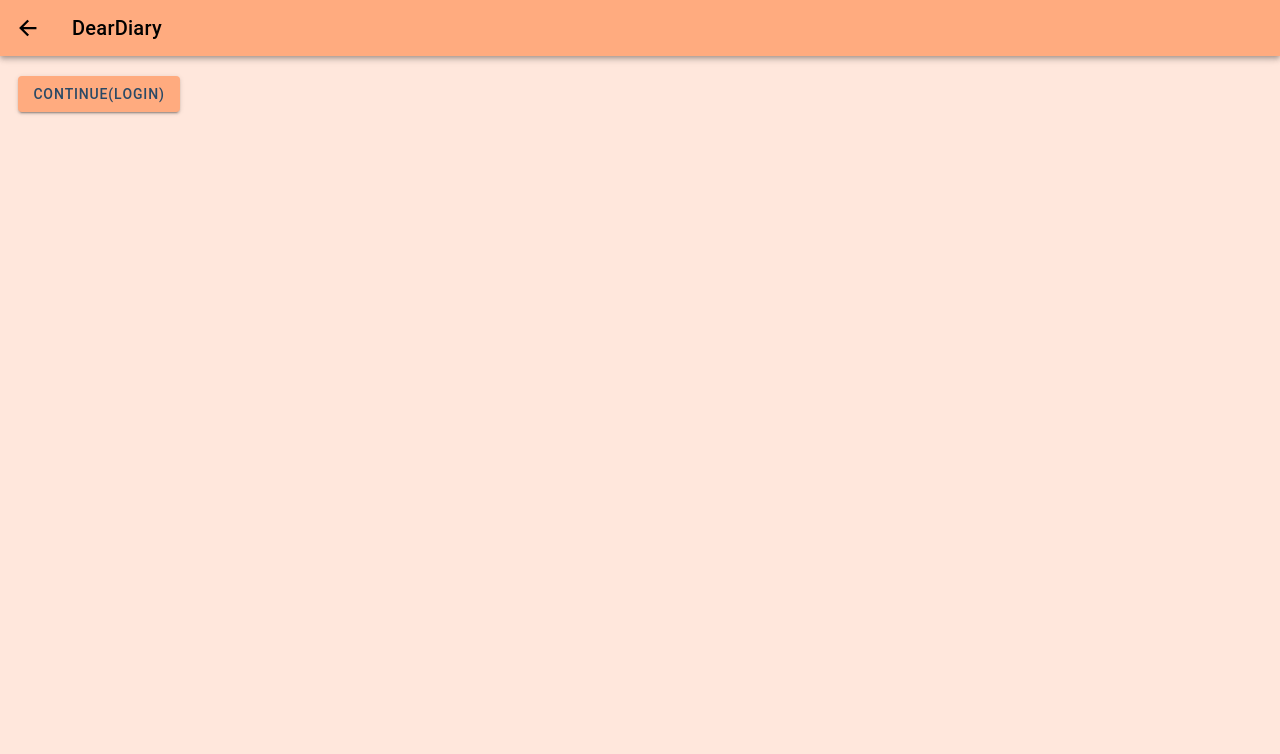
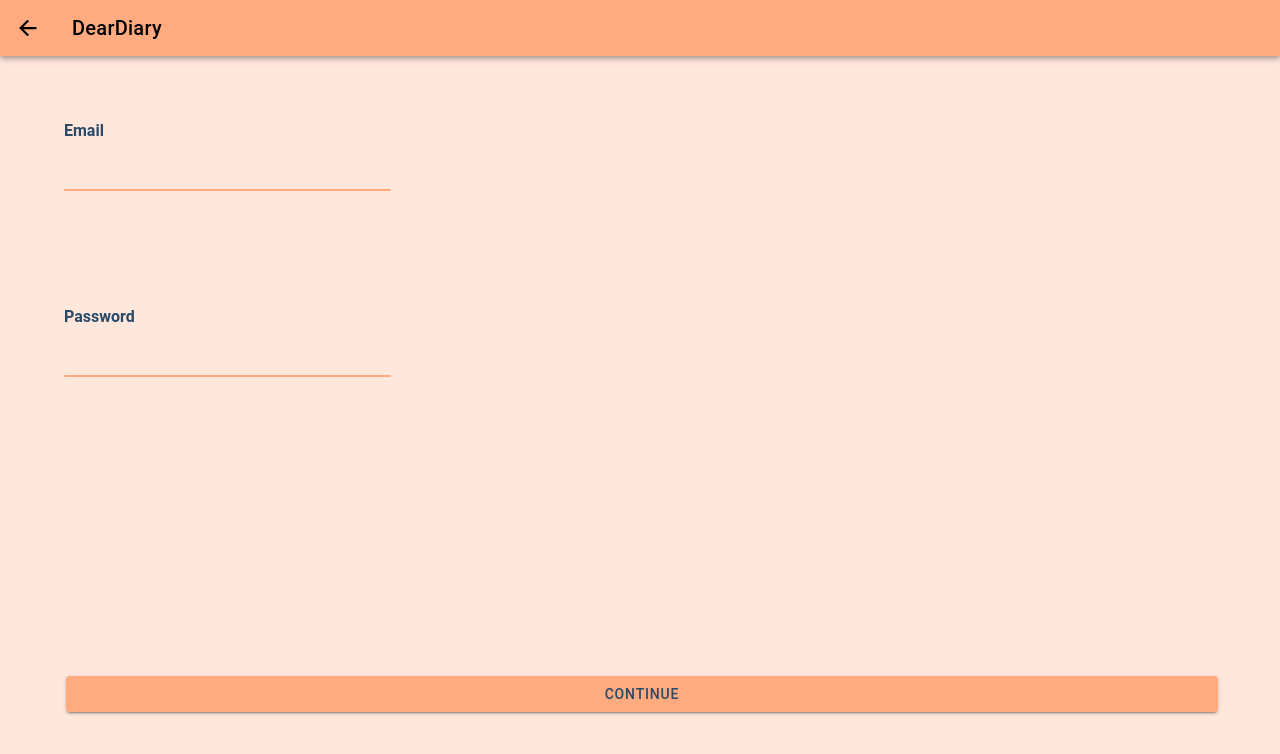
Before and after one commit to tommaso-caputi/journaling-app, a React (Vite) app in the folder dear-diary/: page /mainlog/login in a window 1280 px wide. Shown: the top 754 px of the page. Built offline with nearby package versions, Linux system fonts and the light colour scheme.

Commit message:
fix sign up

```diff
--- a/dear-diary/src/data/data.tsx
+++ b/dear-diary/src/data/data.tsx
@@ -1,10 +1,12 @@
 export interface UserData {
     email: string;
     name: string;
+    password: string;
 }
 export const setUserData = (json: UserData) => {
     localStorage.setItem('name', json.name);
     localStorage.setItem('email', json.email);
+    localStorage.setItem('password', json.password);
     localStorage.setItem('logged', 'true');
 }
 
--- a/dear-diary/src/pages/Log/Login/Login.tsx
+++ b/dear-diary/src/pages/Log/Login/Login.tsx
@@ -1,15 +1,83 @@
-import { IonButton, IonContent, IonPage } from '@ionic/react';
+import React, { useState } from 'react';
+import { IonButton, IonContent, IonInput, IonItem, IonPage, IonText, IonToast } from '@ionic/react';
 import Header from '../../../components/Header';
-
+import { useHistory } from 'react-router-dom';
+import { setUserData } from '../../../data/data';
 
 const Login: React.FC = () => {
+    const [isOpen, setIsOpen] = useState(false);
+    const [toastMessage, setToastMessage] = useState('');
+    const [email, setEmail] = useState('');
+    const [password, setPassword] = useState('');
+    const history = useHistory();
+
+    const validateEmail = (email: string): boolean => {
+        const emailRegex = /^[^\s@]+@[^\s@]+\.[^\s@]+$/;
+        return emailRegex.test(email);
+    };
+    const handleContinueClick = async () => {
+        if (email.trim() === '' || !validateEmail(email)) {
+            setToastMessage("Please enter a valid email address");
+            setIsOpen(true);
+            return;
+        }
+        try {
+            const response = await fetch('https://tommasocaputi.altervista.org/DearDiary/webhook.php', {
+                method: 'POST',
+                headers: {
+                    'Content-Type': 'application/json'
+                },
+                body: JSON.stringify({ command: 'login', email: email })
+            });
+            if (!response.ok) {
+                throw new Error();
+            } else {
+                const responseData = await response.json();
+                if (responseData.status) {
+                    setToastMessage(responseData.message);
+                    setIsOpen(true);
+                    setUserData({ email: email, name: responseData.name, password: password })
+                    history.push('/mainhome');
+                }
+            }
+        } catch (error) {
+            setToastMessage("An error occurred");
+            setIsOpen(true);
+        }
+    };
+
     return (
         <IonPage>
             <Header url='/mainlog' />
-            <IonContent class="ion-padding">
-                <IonButton href="/mainhome">continue(Login)</IonButton>
+            <IonContent scroll-y={false}>
+                <div className='container'>
+                    <div className='margin-top'>
+                        <IonText className='text'>Email</IonText>
+                        <IonItem lines="none">
+                            <IonInput type='email' value={email} onIonInput={(e) => setEmail(e.detail.value!)}></IonInput>
+                        </IonItem>
+                        <div className='divider-horizontal'></div>
+                        <IonText className='text'>Password</IonText>
+                        <IonItem lines="none">
+                            <IonInput type='password' value={password} onIonInput={(e) => setPassword(e.detail.value!)}></IonInput>
+                        </IonItem>
+                        <div className='divider-horizontal'></div>
+                    </div>
+                    <div></div>
+                    <div>
+                        <IonButton className='margin-bottom' onClick={handleContinueClick}>
+                            Continue
+                        </IonButton>
+                    </div>
+                </div>
+                <IonToast
+                    isOpen={isOpen}
+                    message={toastMessage}
+                    onDidDismiss={() => setIsOpen(false)}
+                    duration={5000}
+                ></IonToast>
             </IonContent>
-        </IonPage>
+        </IonPage >
     );
 };
 
--- a/dear-diary/src/pages/Log/SignUp/SingUp.css
+++ b/dear-diary/src/pages/Log/SignUp/SingUp.css
@@ -4,8 +4,7 @@
     flex-direction: column;
     justify-content: space-between;
     height: 95%;
-    margin: 5%;
-
+    margin: 5%
 }
 
 .margin-bottom {
@@ -14,7 +13,6 @@
 }
 
 .margin-top {
-    margin-top: 12%;
     text-align: left;
 }
 
--- a/dear-diary/src/pages/Log/SignUp/SingUp.tsx
+++ b/dear-diary/src/pages/Log/SignUp/SingUp.tsx
@@ -1,5 +1,5 @@
 import React, { useState } from 'react';
-import { IonButton, IonContent, IonInput, IonItem, IonPage, IonText, IonToast } from '@ionic/react';
+import { IonButton, IonContent, IonInput, IonItem, IonLabel, IonList, IonPage, IonText, IonToast } from '@ionic/react';
 import Header from '../../../components/Header';
 import { useHistory } from 'react-router-dom';
 import './SingUp.css';
@@ -10,6 +10,7 @@ const SignUp: React.FC = () => {
     const [toastMessage, setToastMessage] = useState('');
     const [name, setName] = useState('');
     const [email, setEmail] = useState('');
+    const [password, setPassword] = useState('');
     const history = useHistory();
 
     const validateEmail = (email: string): boolean => {
@@ -17,6 +18,11 @@ const SignUp: React.FC = () => {
         return emailRegex.test(email);
     };
     const handleContinueClick = async () => {
+        if (password.trim() === '') {
+            setToastMessage("Please enter your password");
+            setIsOpen(true);
+            return;
+        }
         if (name.trim() === '') {
             setToastMessage("Please enter your name");
             setIsOpen(true);
@@ -33,7 +39,7 @@ const SignUp: React.FC = () => {
                 headers: {
                     'Content-Type': 'application/json'
                 },
-                body: JSON.stringify({ command: 'prova' })
+                body: JSON.stringify({ command: 'register', name: name, email: email, password: password })
             });
             if (!response.ok) {
                 throw new Error();
@@ -42,7 +48,7 @@ const SignUp: React.FC = () => {
                 if (responseData.status) {
                     setToastMessage(responseData.message);
                     setIsOpen(true);
-                    setUserData({ email: email, name: name });
+                    setUserData({ email: email, name: name, password: password });
                     history.push('/mainlog/pin');
                 }
             }
@@ -60,20 +66,23 @@ const SignUp: React.FC = () => {
                     <div className='margin-top'>
                         <IonText className='text'>Name</IonText>
                         <IonItem lines="none">
-                            <IonInput value={name} onIonInput={(e) => setName(e.detail.value!)}></IonInput>
+                            <IonInput id="nameInput" value={name} onIonInput={(e) => setName(e.detail.value!)}></IonInput>
                         </IonItem>
                         <div className='divider-horizontal'></div>
                         <IonText className='text'>Email</IonText>
                         <IonItem lines="none">
-                            <IonInput type='email' value={email} onIonInput={(e) => setEmail(e.detail.value!)}></IonInput>
+                            <IonInput id="emailInput" type='email' value={email} onIonInput={(e) => setEmail(e.detail.value!)}></IonInput>
+                        </IonItem>
+                        <div className='divider-horizontal'></div>
+                        <IonText className='text'>Password</IonText>
+                        <IonItem lines="none">
+                            <IonInput id="passwordInput" type='password' value={password} onIonInput={(e) => setPassword(e.detail.value!)}></IonInput>
                         </IonItem>
                         <div className='divider-horizontal'></div>
                     </div>
-                    <div>
-                        <IonButton className='margin-bottom' onClick={handleContinueClick}>
-                            Continue
-                        </IonButton>
-                    </div>
+                    <IonButton className='margin-bottom' onClick={handleContinueClick}>
+                        Continue
+                    </IonButton>
                 </div>
                 <IonToast
                     isOpen={isOpen}
```
